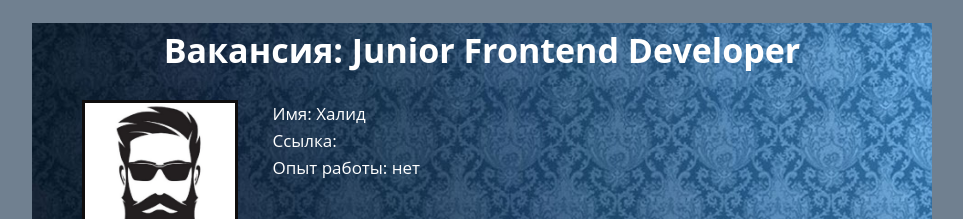
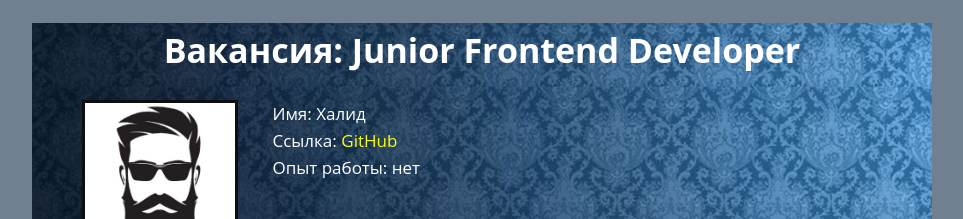
Before and after one commit to Sultan09/HW-1, a plain HTML site: page index.html in a window 1280 px wide. Shown: the top 219 px of the page, without its empty margins (158-1121 px from the left). Drawn offline with Linux system fonts and the light colour scheme.

Commit message:
Update index.html

```diff
--- a/index.html
+++ b/index.html
@@ -40,6 +40,10 @@
 		padding-left: 30px;
 		vertical-align: top;
 	}
+	a {
+		text-decoration: none;
+		color: yellow;
+		}
 	.bio1 p {
 		margin: 0 auto;
 	}
@@ -80,7 +84,7 @@
     <div class="profilepic"><img src="pic1.jpg" alt=""></div>
     <div class="bio1">
       <p>Имя: Халид<br>
-        Ссылка:<br>
+        Ссылка: <a href="https://github.com/Sultan09/HW-1.git">GitHub</a> <br>
         Опыт работы: нет</p>
     </div>
   </div>
```
